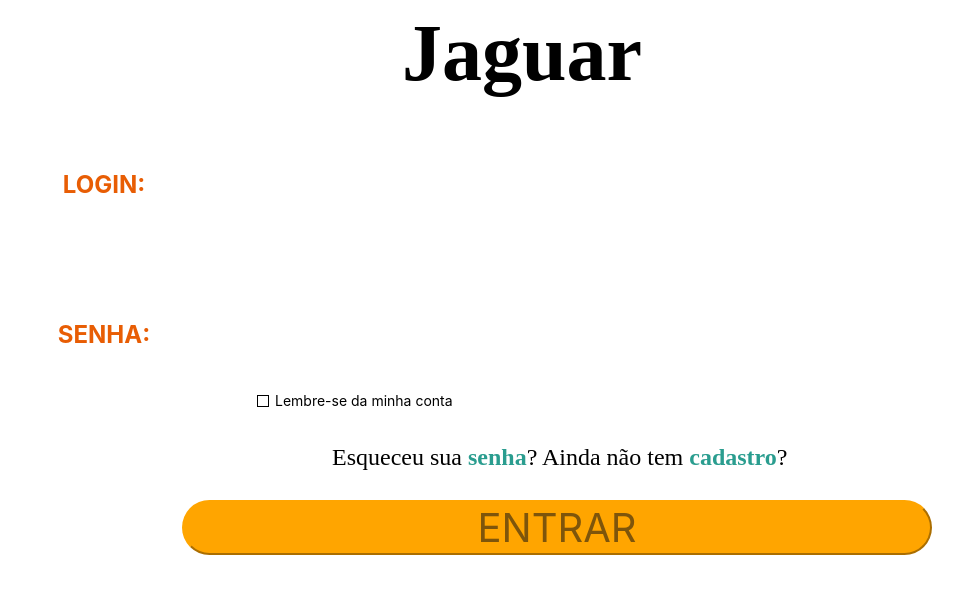
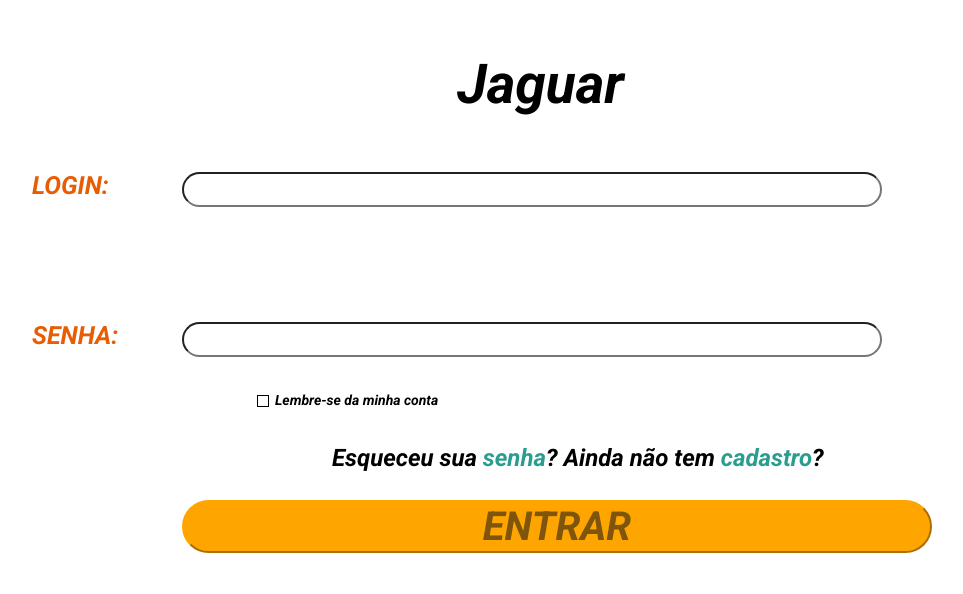
Before and after one commit to Moebius-loop/Projeto-Jaguar, a plain HTML site: page Tela de Login/index.html in a window 1280 px wide. Shown: the whole page, without its empty margins (118-1081 px from the left). Drawn offline with Linux system fonts and the light colour scheme.

Commit message:
adicionei tela de inicio de pois da animaçao e modifiquei algumas telas

```diff
--- a/Tela de Login/estilo.css/style.css
+++ b/Tela de Login/estilo.css/style.css
@@ -1,68 +1,112 @@
-@charset "UTF-8";
+@-ms-viewport{
+
+  width: device-width;
+
+}
+
+*{
+
+	font-family: 'Roboto';
+
+}
+
 body {
+
     background-color: white;
-    color: rgba(0, 0, 0, 1);
+
 }
- figure.foto-legenda{
+
+#titulo{
+
+	position:absolute;
+	font-size: 55px;
+	top:15px;
+	left:575px;
+
+
 }
- .login{
-     font-size: 25px; color: rgba(232, 93, 4, 1); font-family: -apple-system, BlinkMacSystemFont, 'Segoe UI', Roboto, Oxygen, Ubuntu, Cantarell, 'Open Sans', 'Helvetica Neue', sans-serif;
-     color: rgba(232, 93, 4, 1);
+
+#login{
+
+    position:absolute;
+	font-size: 25px;
 	width: 30%;
     top:150px;
-     text-align: center;
-     border-radius: 5px;
+	left:150px;
+	color:#E85D04;
+
+}
+
+#campo_login{
+
 	position:absolute;
+	top:172px;
+	left:300px;
+	width: 700px;
 	height:35px;
-	 left:30px;
-	 font-size:18pt;
-	 transition: 0.2s;
+	border-radius:30px;
+
 }
-.senha{
-    font-size: 25px; color: rgba(232, 93, 4, 1); font-family: -apple-system, BlinkMacSystemFont, 'Segoe UI', Roboto, Oxygen, Ubuntu, Cantarell, 'Open Sans', 'Helvetica Neue', sans-serif;
-     color: rgba(232, 93, 4, 1);
+
+#senha{
+
+    position:absolute;
+	font-size: 25px;
     width: 30%;
     top:300px;
-     text-align: center;
-     border-radius: 5px;
+	left:150px;
+	color:#E85D04;
+
+}
+
+#campo_senha{
+
 	position:absolute;
+	top:322px;
+	left:300px;
+	width: 700px;
 	height:35px;
-	 left:30px;
-	 font-size:18pt;
-     transition: 0.2s;
+	border-radius:30px;
+
 }
-    div.tres {
+
+#tres {
+
+    position:absolute;
+	top:395px;
+	left:375px;
 	width:10px;
     height:10px;
     border: 1.5px solid;
-        border-color: rgb(0rgb(0, 0, 0) 0) rgb(0, 0, 0) rgb(0, 0, 0) rgb(0, 0, 0);
     top:395px;
-     text-align: center;
-     position:absolute;
-	 left:375px;
-	 font-size:18pt;
-     transition: 0.2s;
+
 }
-    div.lembre{
-        font-size: 14px; color: black; font-family: -apple-system, BlinkMacSystemFont, 'Segoe UI', Roboto, Oxygen, Ubuntu, Cantarell, 'Open Sans', 'Helvetica Neue', sans-serif;
+
+#lembrar{
+
+    font-size: 14px;
+	color: black;
     top:392px;
     text-align: center;
     position:absolute;
 	left:393px;
-     transition: 0.2s;
+
 }
-    .suasenha{
-     font-family: 'Times New Roman', Times, serif;
+
+#senha_cadastro{
+
+
     top:420px;
     text-align: center;
     position:absolute;
 	left:450px;
 	font-size:18pt;
-     transition: 0.2s;
+
 }
-    .entrar{
+
+#entrar{
+
 	font-size: 40px;
-        font-family: -apple-system, BlinkMacSystemFont, 'Segoe UI', Roboto, Oxygen, Ubuntu, Cantarell, 'Open Sans', 'Helvetica Neue', sans-serif;
     background-color: orange;
     width: 750px;
     text-align: center;
@@ -72,4 +116,5 @@ body {
     transition: 0.2s;
     border-radius: 40px;
     border-color: orange;
+
 }
--- a/Tela de Login/index.html
+++ b/Tela de Login/index.html
@@ -1,24 +1,29 @@
 <DOCTYPE html>
 <html lang="pt-br">
+
     <head>
+
        <meta charset="UTF-8">
+	   <meta name="viewport" content="widt=device-width, initial-scale=1">
        <title>Jaguar</title>
        <link rel="stylesheet" type="text/css" href="estilo.css/style.css">
-       <style>
-       </style>
-
+	   <link href="https://fonts.googleapis.com/css2?family=Roboto:ital,wght@1,700&display=swap" rel="stylesheet">
 
     </head>
 
     <body>
-        <div id="interface">
-        <h1 style="text-align: center; font-size: 80px;">Jaguar</h1>
-        <h2 class="login">LOGIN:</h2>
-        <h2 class="senha">SENHA:</h2>
-        <div class="tres"></div>
-        <div class="lembre">Lembre-se da minha conta</div>
-        <p class="suasenha">Esqueceu sua <span style="color: rgba(42, 157, 143, 1);"><b>senha</b></span>? Ainda não tem <span style="color: rgba(42, 157, 143, 1);"><b>cadastro</b></span>?</p>
-        <button class="entrar"><span style="color: rgb(126, 85, 11);">ENTRAR</span></button>
+
+        <h1 id="titulo">Jaguar</h1>
+        <h2 id="login">LOGIN:</h2>
+		<input type="text" id="campo_login" name="campo_login"><br><br>
+        <h2 id="senha">SENHA:</h2>
+		<input type="text" id="campo_senha" name="campo_senha"><br><br>
+        <div id="tres"></div>
+        <div id="lembrar">Lembre-se da minha conta</div>
+
+		<p id="senha_cadastro">Esqueceu sua <span style="color: rgba(42, 157, 143, 1);"><b>senha</b></span>? Ainda não tem <span style="color: rgba(42, 157, 143, 1);"><b>cadastro</b></span>?</p>
+        <button id="entrar"><span style="color: rgb(126, 85, 11);">ENTRAR</span></button>
+
     </body>
-    <figure class="foto-legenda">
+
 </html>
--- /dev/null
+++ b/Tela inicial/PJ_T2_C_CSS.css
@@ -0,0 +1,119 @@
+@-ms-viewport{
+
+  width: device-width;
+
+}
+
+*{
+
+	font-family: 'Roboto';
+
+}
+
+body{
+
+	background-color:#E5E5E5;
+
+}
+
+::-webkit-scrollbar-track {
+    background-color:#E5E5E5;
+}
+::-webkit-scrollbar {
+    width: 10px;
+    background: #F4F4F4;
+	border-radius:15px;
+}
+::-webkit-scrollbar-thumb {
+    background: #dad7d7;
+	border-radius:10px;
+	border-color:#F48C06
+}
+
+#painel_minimizado{
+
+	background-color:#000000;
+	width:80px;
+	height:642px;
+	float:left;
+	left:0px;
+	top:0px;
+	border-radius:18px;
+
+}
+
+#imagem_usuario_minimizado{
+
+	position:absolute;
+	width:35px;
+	height:35px;
+	top:25px;
+	left:30px;
+	border-radius: 50px;
+
+}
+
+#triangulo{
+
+	position:absolute;
+	width:0;
+	height:0;
+	top:300px;
+	left:80px;
+	border-top: 15px solid transparent;
+	border-bottom: 15px solid transparent;
+	border-left: 20px solid #F48C06;
+
+}
+
+#painel{
+
+	position:absolute;
+	top:50px;
+	left:480px;
+	font-size:30px;
+
+}
+
+#Comunicado_001{
+
+	position:absolute;
+	width:1100px;
+	height:400px;
+	top:100px;
+	left:150px;
+	background-color:#FFFFFF;
+	border-radius:30px;
+
+}
+
+#data{
+
+	position:absolute;
+	top:20px;
+	left:20px;
+
+
+}
+
+#caixa_texto_001{
+
+	position:absolute;
+	width:1100px;
+	height:340px;
+	top:60px;
+	left:0px;
+	margin-left:15px;
+	margin-right:15px;
+	border-radius:30px;
+	text-indent:30px;
+	font-size:22px;
+
+}
+
+#texto_001{
+
+	position:absolute;
+	top:20px;
+
+}
```
Also changed, not shown: Tela de Reunioes/PJ_T3_C_CSS.css (+55 -1 lines), Tela inicial/PJ_T2.html (added, +40 -0 lines). Lines whose indentation alone changed are shown as unchanged.
